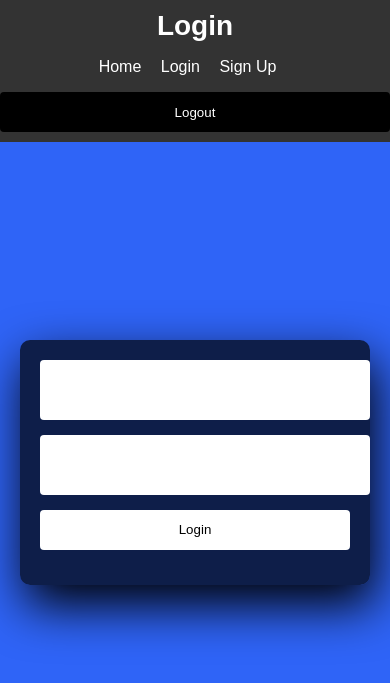
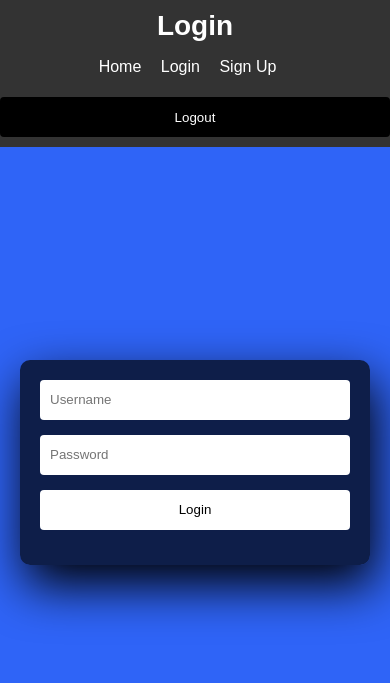
Before and after one commit to Colin115/Hackathon, a Flask app: page /login/ in a window 390 px wide. Shown: the top 683 px of the page. Run offline with Flask 3, Linux system fonts and the light colour scheme.

Commit message:
Login page and logo readable on mobile device

```diff
--- a/static/stylesheets/home.css
+++ b/static/stylesheets/home.css
@@ -145,3 +145,8 @@ button {
     margin-top: 5px; /* Add some top margin */
     margin-right: 20px; /* Add space between h1 and logout button */
 }
+
+img {
+    max-width: 100%;
+    height: auto; /* Ensure the aspect ratio is maintained */
+}
--- a/templates/login.html
+++ b/templates/login.html
@@ -50,10 +50,13 @@
         }
 
         .container {
-            max-width: 800px;
+            max-width: 400px; /* Set maximum width */
             margin: 80px auto 0; /* Margin from the top to leave space for the fixed header */
             padding: 20px;
             box-sizing: border-box;
+            background: rgba(0, 0, 0, 0.7); /* Semi-transparent black background */
+            border-radius: 10px;
+            box-shadow: 5px 20px 50px #000;
         }
 
         form {
@@ -61,8 +64,7 @@
             flex-direction: column;
         }
 
-        input {
-            width: 100%;
+        input, input[type="submit"] {
             height: 40px;
             margin-bottom: 15px;
             padding: 10px;
@@ -70,6 +72,8 @@
             border-radius: 4px;
             transition: border-color 0.3s ease;
             background-color: #fff; /* White input background */
+            box-sizing: border-box; /* Include padding and border in the width */
+            width: 100%; /* Set width to fill the container */
         }
 
         input:focus {
@@ -77,7 +81,6 @@
         }
 
         button {
-            width: 100%;
             height: 40px;
             background-color: #000; /* Black button background */
             color: #fff;
@@ -111,16 +114,16 @@
                 <li><a href="/sign_up">Sign Up</a></li>
             </ul>
         </nav>
-        <button onclick="logout(event)">Logout</button>
+        <button onclick="logout(event)" class="logout-button">Logout</button>
     </header>
 
     <div class="container">
         <form id="loginForm" onsubmit="submitForm(event)">
             <div class="form-group">
-                <input type="text" name="username" id="username" required>
+                <input type="text" name="username" id="username" placeholder="Username" required>
             </div>
             <div class="form-group">
-                <input type="password" name="password" id="password" required>
+                <input type="password" name="password" id="password" placeholder="Password" required>
             </div>
             <input type="submit" value="Login">
         </form>
```
